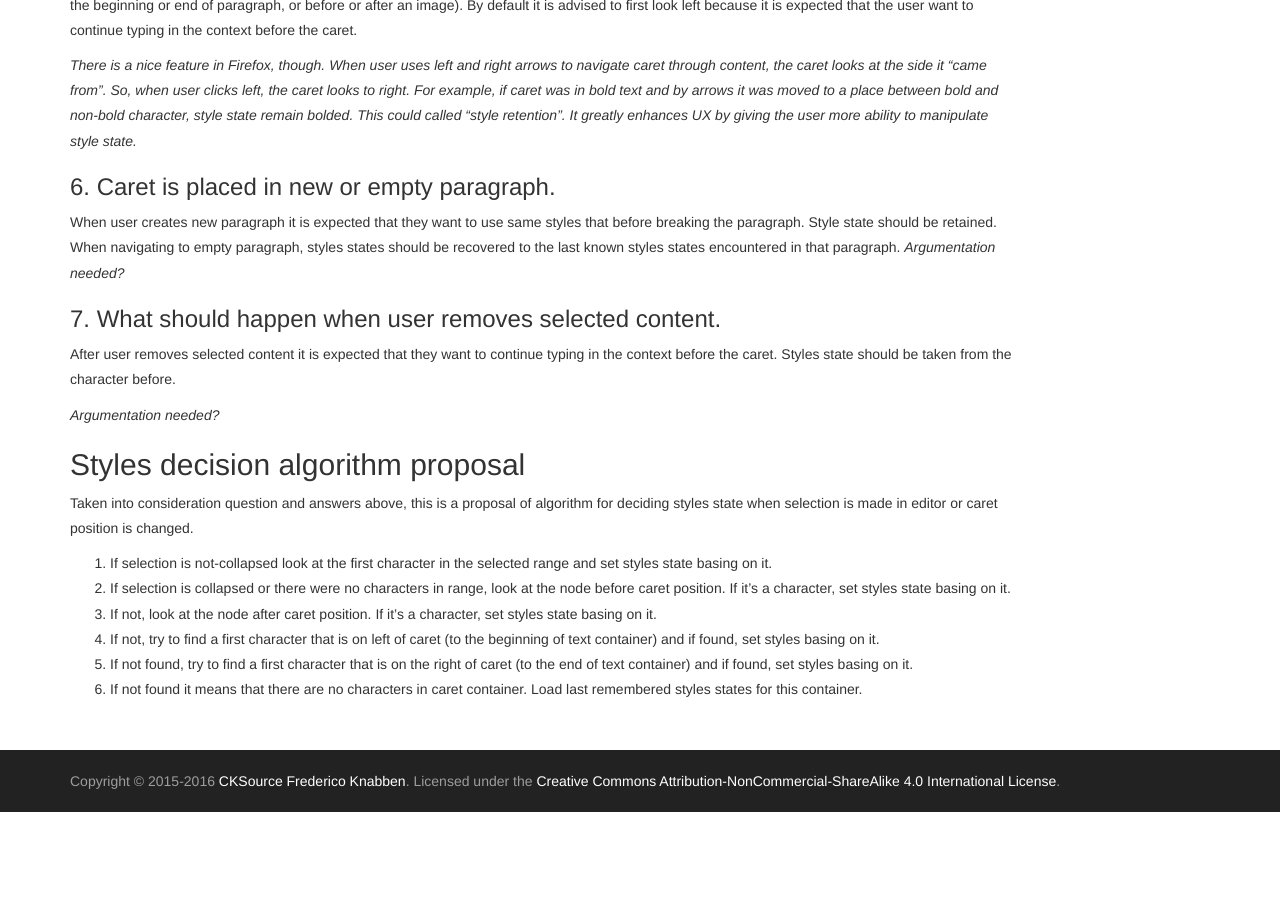
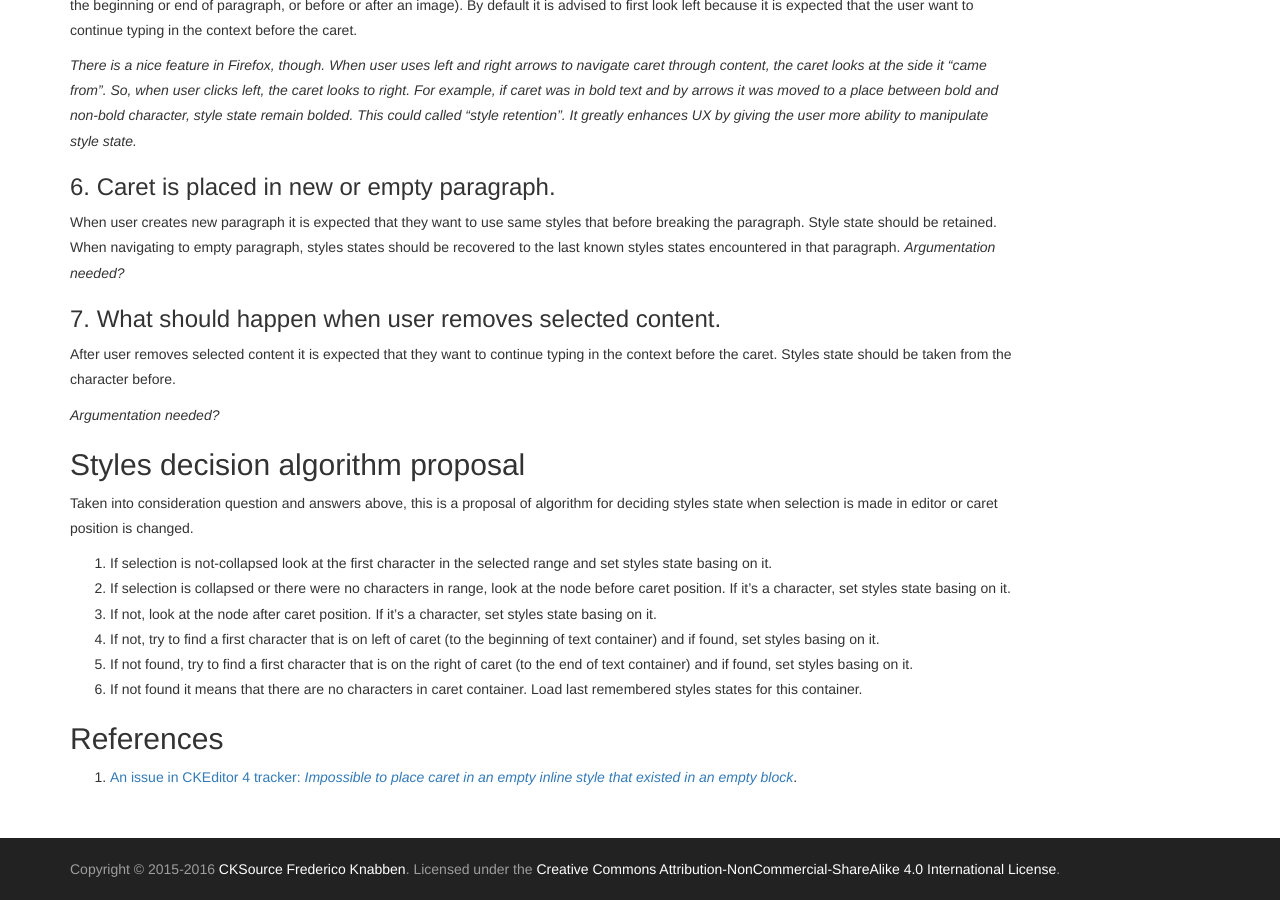
Before and after one commit to ckeditor/editor-recommendations, a Jekyll site: the page built from _usability/inline-style-state.md, in a window 1280 px wide and 900 px high, scrolled down 1594 px. Built offline with Jekyll 4.4.1, drawn with Linux system fonts in a browser that asks for light colours; nearby versions of some CDN libraries; before the commit the page ends 2406 px from its top, so only the background shows below that.

Commit message:
Added references.

```diff
--- a/_usability/inline-style-state.md
+++ b/_usability/inline-style-state.md
@@ -115,4 +115,10 @@ set styles basing on it.
 
 {% endcapture %}
 
+{% capture references %}
+
+1. [An issue in CKEditor 4 tracker: *Impossible to place caret in an empty inline style that existed in an empty block*](https://dev.ckeditor.com/ticket/12634).
+
+{% endcapture %}
+
 {% include usability.html %}
```
